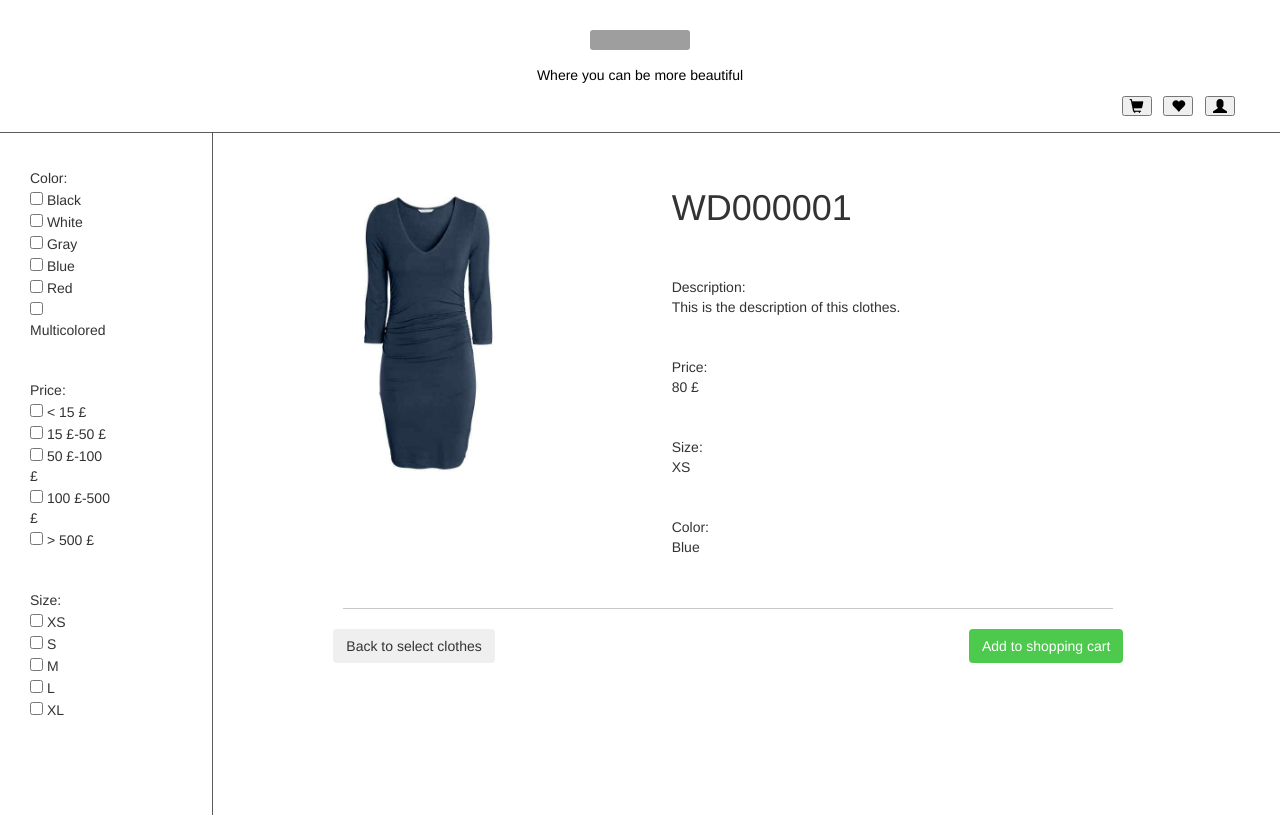
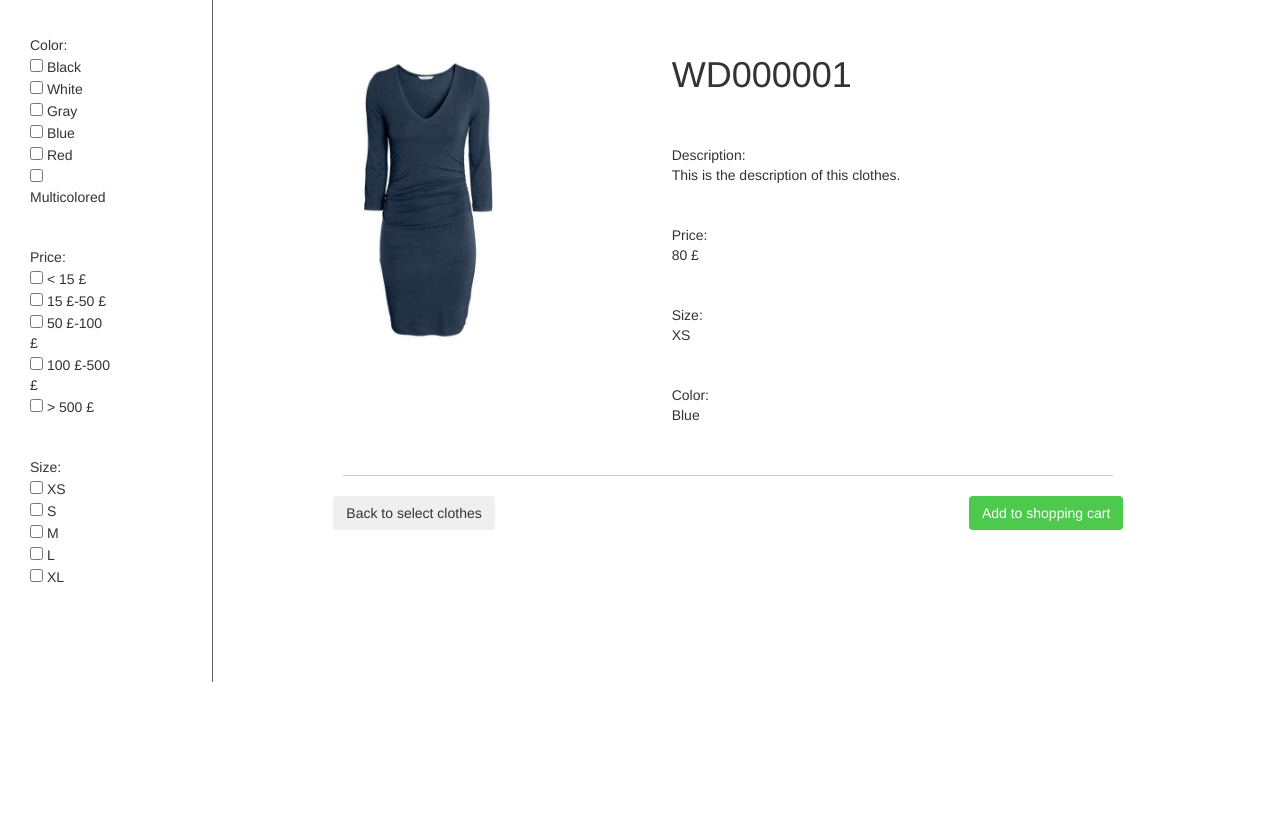
Before and after one commit to perfect-credit/shopping_website, a plain HTML site: page app/views/partials/ClothesView.html in a window 1280 px wide. Drawn offline with nearby package versions, Linux system fonts and the light colour scheme; files that its build step writes are made by us from their sources; grey boxes are pictures that could not be loaded; files whose address does not match are found by name.

Commit message:
Update ClothesView.html

```diff
--- a/app/views/partials/ClothesView.html
+++ b/app/views/partials/ClothesView.html
@@ -18,26 +18,6 @@
     </head>
 
     <body>
-
-            <!-- Header: LOGO & shoppong cart & favorite & personal page-->
-            <div class="header">
-
-                <div id="logo">
-                <a href="index.html"><img src="https://corporate.zalando.com/sites/default/files/zalando_logo_53.png" alt="I am the logo :)" width="100.1" height="19.8" ></a>
-
-                <p>Where you can be more beautiful</p>
-
-                </div>
-
-                <div id="function" style="text-align: right;">
-                     <form>
-                         <button class="glyphicon glyphicon-shopping-cart"></button> &nbsp;
-                         <button class="glyphicon glyphicon-heart"></button> &nbsp;
-                         <button class="glyphicon glyphicon-user" style="margin-right: 30px;"></button>
-                     </form>
-                </div>
-            </div>
-            <!-- Hearder END-->
 
             <!-- SideBar: checkbox -->
                 <div class="col-lg-2" id="sideBarView" style="border-right: 1px solid #5C5C5C;">
```
